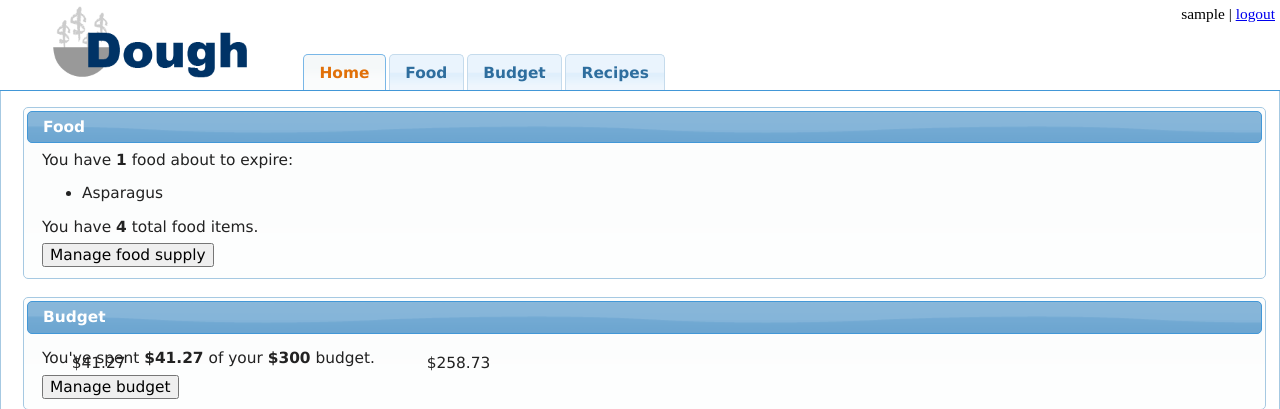
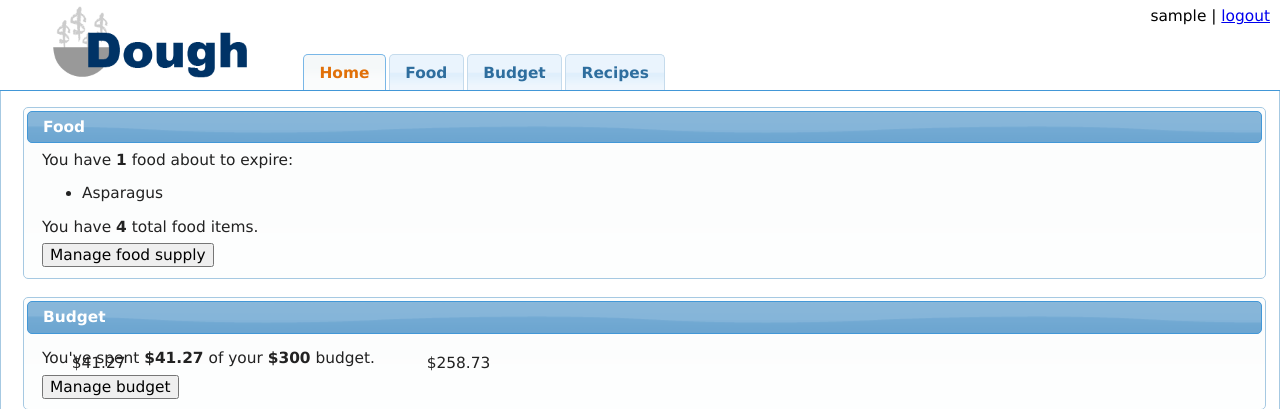
Before and after one commit to obishop/Dough, a Django app: template templates/index.html in a window 1280 px wide. Shown: the top 409 px of the page. Run offline with Django 3.2, Linux system fonts and the light colour scheme; the template is opened without the code that fills it: most values are stand-ins (such as "Sample title", 1, 10 or a date in 2020); some libraries are stand-ins or nearby versions.

Commit message:
account bar matches theme

```diff
--- a/static/css/layout.css
+++ b/static/css/layout.css
@@ -24,9 +24,8 @@ html, body {
 
 #account-bar {
     position: absolute;
-    top: 5px;
-    right: 5px;
-    font-size: 1.1em;
+    top: 7px;
+    right: 10px;
 }
 
 #logo {
--- a/templates/index.html
+++ b/templates/index.html
@@ -9,7 +9,7 @@
 
 {% block content %}
 
-<div id="account-bar">
+<div id="account-bar" class="ui-widget">
 {{ username }} | <a href="/dough/logout/">logout</a>
 </div>
 
```
